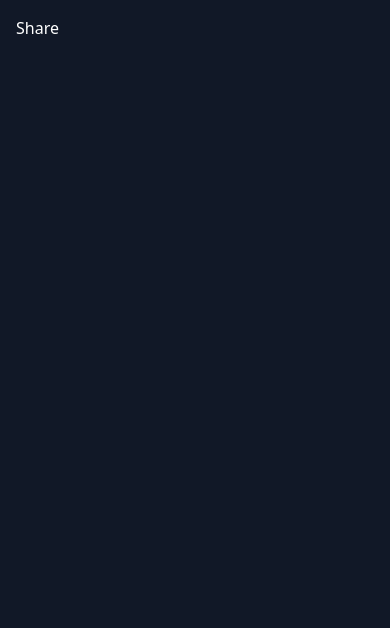
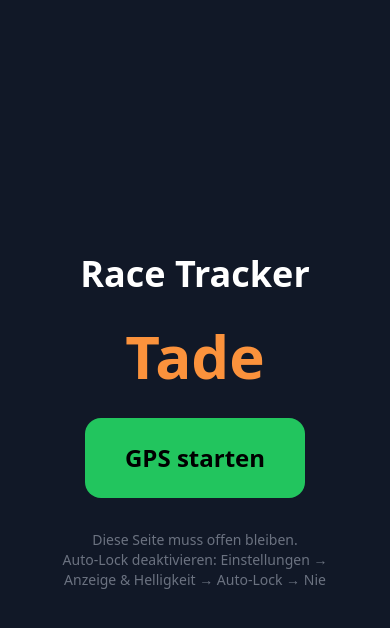
Before and after one commit to FloKrtmr/race-app, a React (Vite) app: page /race-app/share/1 in a window 390 px wide. Shown: the top 628 px of the page. Built offline with nearby package versions, Linux system fonts and the light colour scheme.

Commit message:
feat: add SharePage companion for iPhone GPS sharing

```diff
--- a/src/App.jsx
+++ b/src/App.jsx
@@ -1,10 +1,11 @@
 import { Routes, Route } from 'react-router-dom'
+import SharePage from './pages/SharePage'
 
 export default function App() {
   return (
     <Routes>
       <Route path="/" element={<div className="text-white bg-gray-900 min-h-screen p-4">Race App</div>} />
-      <Route path="/share/:rider" element={<div className="text-white bg-gray-900 min-h-screen p-4">Share</div>} />
+      <Route path="/share/:rider" element={<SharePage />} />
     </Routes>
   )
 }
--- /dev/null
+++ b/src/pages/SharePage.jsx
@@ -0,0 +1,37 @@
+import { useParams } from 'react-router-dom'
+import useShareLocation from '../hooks/useShareLocation'
+
+export default function SharePage() {
+  const { rider } = useParams()
+  const { sharing, error, startSharing } = useShareLocation(rider)
+  const name = rider === 'flo' ? 'Flo' : 'Tade'
+  const color = rider === 'flo' ? 'text-blue-400' : 'text-orange-400'
+
+  return (
+    <div className="min-h-screen bg-gray-900 flex flex-col items-center justify-center gap-8 p-8">
+      <h1 className="text-4xl font-bold text-white">Race Tracker</h1>
+      <div className={`text-6xl font-black ${color}`}>{name}</div>
+
+      {!sharing ? (
+        <button
+          onClick={startSharing}
+          className="bg-green-500 text-black text-2xl font-bold px-10 py-6 rounded-2xl"
+        >
+          GPS starten
+        </button>
+      ) : (
+        <div className="text-center">
+          <div className="text-5xl mb-4">📡</div>
+          <div className="text-green-400 text-2xl font-bold">Standort wird geteilt ✅</div>
+        </div>
+      )}
+
+      {error && <div className="text-red-400 text-lg">{error}</div>}
+
+      <p className="text-gray-500 text-sm text-center max-w-xs">
+        Diese Seite muss offen bleiben.<br />
+        Auto-Lock deaktivieren: Einstellungen → Anzeige & Helligkeit → Auto-Lock → Nie
+      </p>
+    </div>
+  )
+}
```
Also changed, not shown: 1 other file (tests, documents, lock files or other folders).
